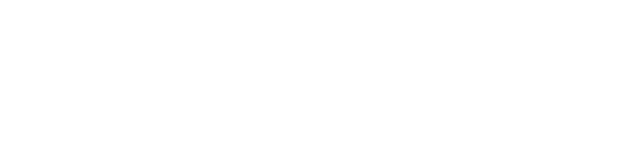
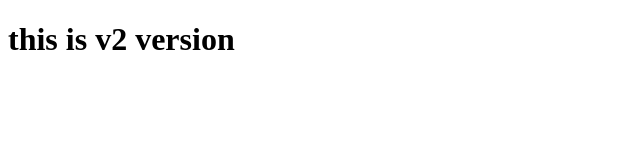
Before and after one commit to 22227777/my-new-repo., a plain HTML site: page index.html in a window 1280 px wide. Shown: the whole page, without its empty margins (0-640 px from the left). Drawn offline with Linux system fonts and the light colour scheme.

Commit message:
this is v2

```diff
--- a/index.html
+++ b/index.html
@@ -6,6 +6,6 @@
     <title>Document</title>
 </head>
 <body>
-
+    <h1>this is v2 version</h1>
 </body>
 </html
```
